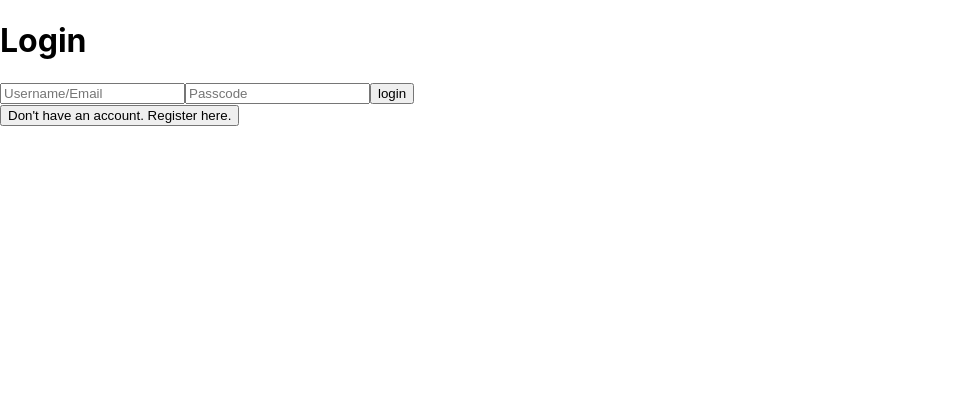
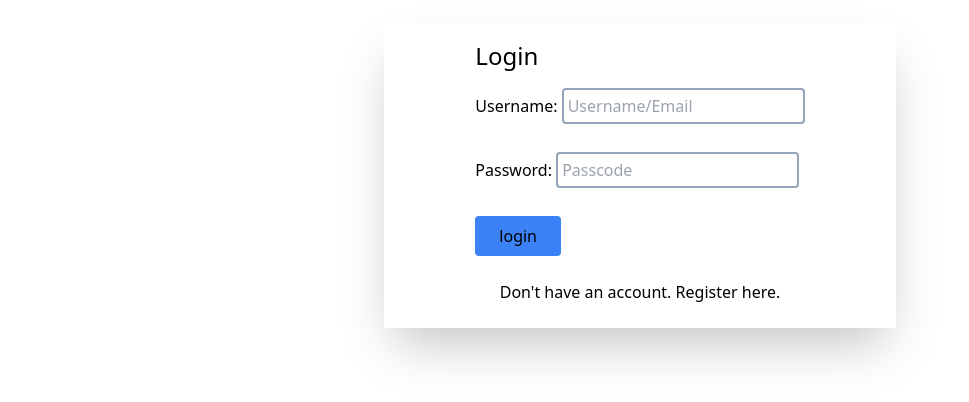
Before and after one commit to Sandeshpokhrel/LessonPlan, a React (Create React App) app in the folder my_app/: page / in a window 1280 px wide. Shown: the top 402 px of the page, without its empty margins (0-969 px from the left). Built offline with nearby package versions, Linux system fonts and the light colour scheme.

Commit message:
installed tailwind and added css for signup page

```diff
--- a/my_app/package.json
+++ b/my_app/package.json
@@ -35,5 +35,8 @@
       "last 1 firefox version",
       "last 1 safari version"
     ]
+  },
+  "devDependencies": {
+    "tailwindcss": "^3.3.3"
   }
 }
--- a/my_app/src/Components/login.js
+++ b/my_app/src/Components/login.js
@@ -1,7 +1,7 @@
 import React, { useState, useEffect } from "react";
 import {useNavigate} from "react-router-dom";
 import './login.css';
-     const Login = ()=>{
+    const Login = ()=>{
     const [email, setEmail] = useState('');
     const [password, setPassword] = useState('');
     const handleText =(e) =>{ setEmail(e.target.value); }
@@ -38,14 +38,30 @@ import './login.css';
     }
     return(
         <>
-        <div className = "Container">
-            <h1 className="header">Login</h1>
+        <div className = "shadow-2xl mx-96 my-6">
             <form onSubmit={handleSubmit}>
-                <input id = "email" value = {email} type = "email" onChange = {handleText}className="email" placeholder="Username/Email" required/>
-                <input id = "password" value = {password} type = "password" onChange = {handlePass} className="password" placeholder="Passcode" required/>
-                <input type = "submit" className="button" value = "login"/>
+
+                <div class="grid grid-rows-3 place-content-center">
+
+                    <div>
+                        <h1 className="text-2xl my-4">Login</h1>
+                    </div>
+                    <div>
+                        <label for="username" className="">Username: </label>
+                        <input id = "email" value = {email} type = "email" onChange = {handleText} className="email border-2 border-slate-400 rounded p-1" placeholder="Username/Email" required/>
+                    </div>
+
+                    <div>
+                        <label for="password" className ="">Password: </label>
+                        <input id = "password" value = {password} type = "password" onChange = {handlePass} className="password border-2 border-slate-400 rounded p-1" placeholder="Passcode" required/>
+                    </div>
+                    <div>
+                        <input type = "submit" className="button rounded bg-blue-500 px-6 py-2" value = "login"/>
+                    </div>
+
+                    <button onClick = {()=>navigate("/Register")} className= "linkbtn my-6">Don't have an account. <span>Register here.</span></button>
+                </div>
             </form>
-            <button onClick = {()=>navigate("/Register")} className= "linkbtn">Don't have an account. Register here.</button>
         </div>
 
         </>
--- a/my_app/src/index.css
+++ b/my_app/src/index.css
@@ -1,13 +1,3 @@
-body {
-  margin: 0;
-  font-family: -apple-system, BlinkMacSystemFont, 'Segoe UI', 'Roboto', 'Oxygen',
-    'Ubuntu', 'Cantarell', 'Fira Sans', 'Droid Sans', 'Helvetica Neue',
-    sans-serif;
-  -webkit-font-smoothing: antialiased;
-  -moz-osx-font-smoothing: grayscale;
-}
-
-code {
-  font-family: source-code-pro, Menlo, Monaco, Consolas, 'Courier New',
-    monospace;
-}
+@tailwind base;
+@tailwind components;
+@tailwind utilities;
--- /dev/null
+++ b/my_app/tailwind.config.js
@@ -0,0 +1,10 @@
+/** @type {import('tailwindcss').Config} */
+module.exports = {
+  content: [
+    "./src/**/*.{js,jsx,ts,tsx}",
+  ],
+  theme: {
+    extend: {},
+  },
+  plugins: [],
+}
```
Also changed, not shown: 1 other file (tests, documents, lock files or other folders).
